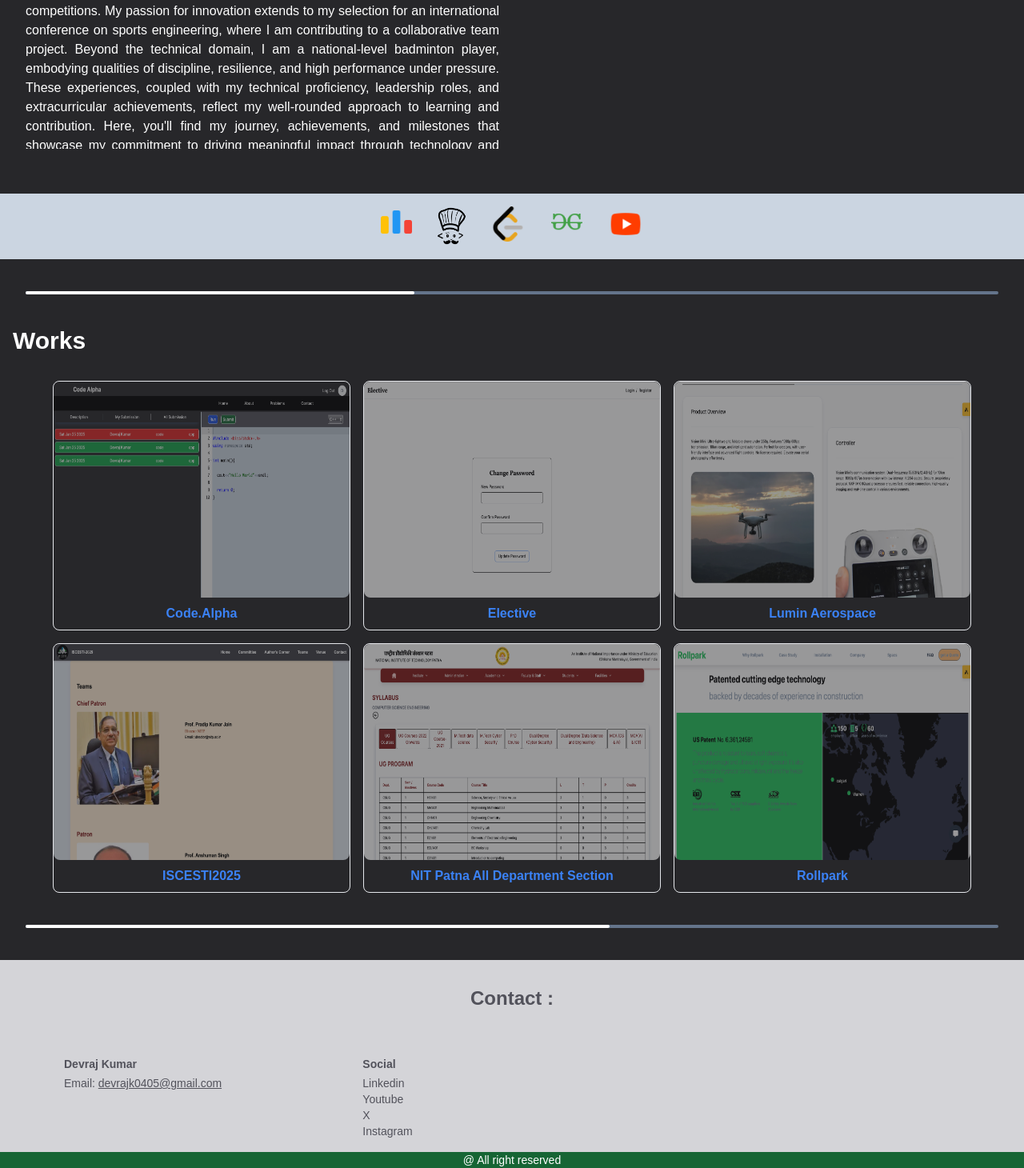
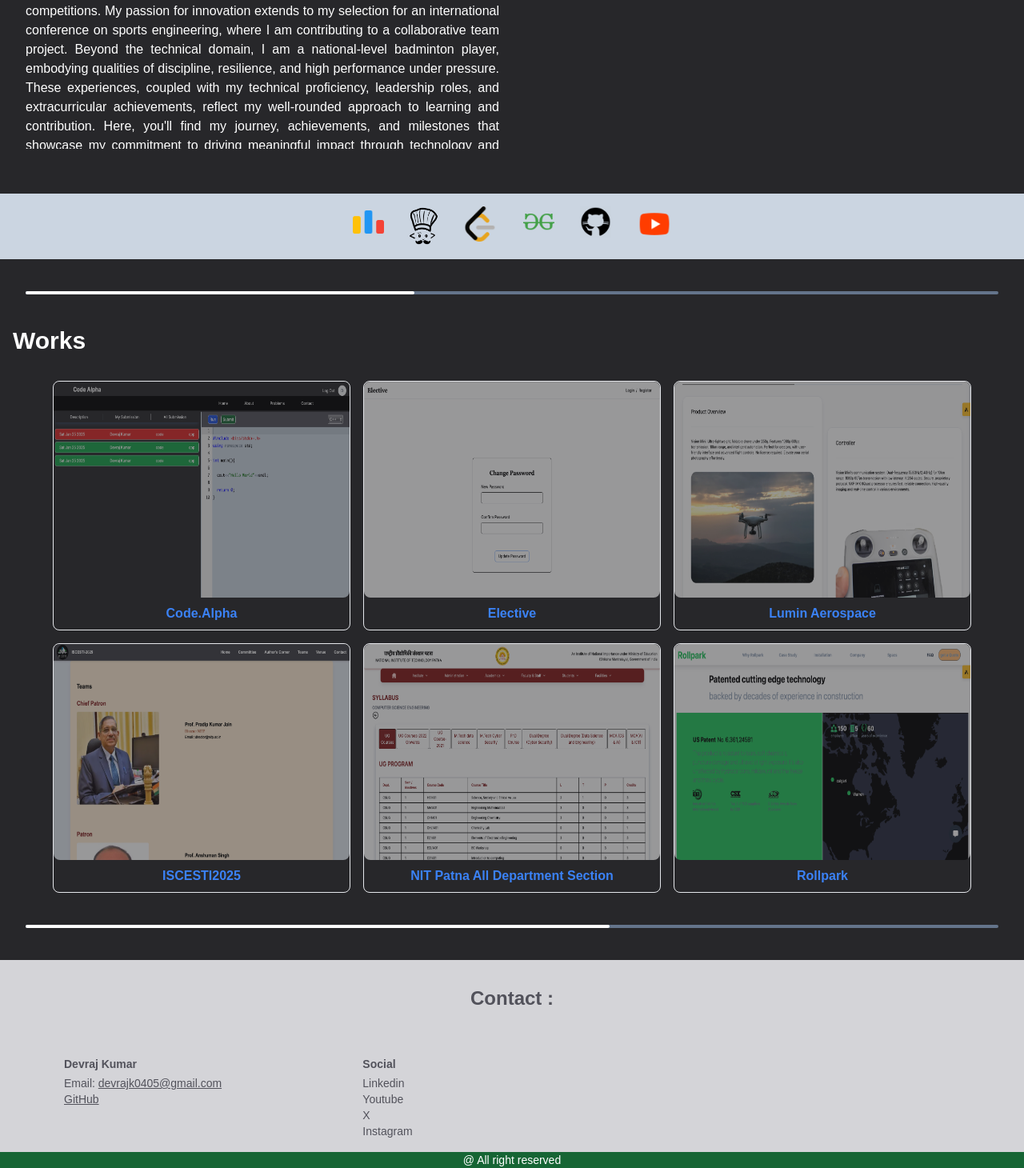
Before and after one commit to devRojha/Portfolio, a Next.js app in the folder frontend/: page / in a window 1280 px wide. Shown: the part 1522-2982 px from the top of the page at 80% size. Built offline with nearby package versions, Linux system fonts and the light colour scheme.

Commit message:
adding github profile

```diff
--- a/frontend/components/CodingProfile.tsx
+++ b/frontend/components/CodingProfile.tsx
@@ -15,9 +15,10 @@ export default function CodingProfile(){
             <div className="" data-aos="fade-up">
                 <div className="flex justify-center space-x-4 max-sm:space-x-2  py-4">
                     <a href="https://codeforces.com/profile/devraj_4" target="blank" data-aos="fade-right"><Image className=" w-[55px] px-2  " src={"/Codeforces.png"} width={1000} height={1000} alt="Loading"/></a>
-                    <a href="https://www.codechef.com/users/dev_r04" target="blank" data-aos="fade-right"><Image className=" w-[50px]  " src={"/codechef.png"} width={1000} height={1000} alt="Loading"/></a>
-                    <a href="https://leetcode.com/u/devraj_04/" target="blank" data-aos="fade"><Image className=" w-[60px] px-2 " src={"/Leetcode.png"} width={1000} height={1000} alt="Loading"/></a>
+                    <a href="https://www.codechef.com/users/dev_r04" target="blank" data-aos="fade-up"><Image className=" w-[50px]  " src={"/codechef.png"} width={1000} height={1000} alt="Loading"/></a>
+                    <a href="https://leetcode.com/u/devraj_04/" target="blank" data-aos="fade-right"><Image className=" w-[60px] px-2 " src={"/Leetcode.png"} width={1000} height={1000} alt="Loading"/></a>
                     <a href="https://www.geeksforgeeks.org/user/devraj_04/" target="blank" data-aos="fade-left"><Image className=" w-[55px] px-2 " src={"/GFG.png"} width={1000} height={1000} alt="Loading"/></a>
+                    <a href="https://github.com/devRojha/" target="blank" data-aos="fade-up"><Image className=" w-[55px] px-2 " src={"/Github.png"} width={1000} height={1000} alt="Loading"/></a>
                     <a href="https://www.youtube.com/@DuckScript" target="blank" data-aos="fade-left"><Image className=" w-[60px] px-2 " src={"/youtube.png"} width={1000} height={1000} alt="Loading"/></a>
                 </div>
             </div>
--- a/frontend/components/Footer.tsx
+++ b/frontend/components/Footer.tsx
@@ -16,7 +16,8 @@ export default function Footer(){
                 <div className="grid grid-cols-3 max-sm:grid-cols-2" data-aos="fade-up">
                     <div className="text-sm  mt-4" data-aos="fade-right">
                         <div className="font-bold mb-1">Devraj Kumar</div>
-                        <div>Email: <a className="underline" href="mailto:devrajk0405@gmail.com">devrajk0405@gmail.com</a></div>
+                        <div>Email: <a className="underline" href="mailto:devrajk0405@gmail.com" target="blank">devrajk0405@gmail.com</a></div>
+                        <div><a className="underline" href="https://github.com/devRojha" target="blank">GitHub</a></div>
                     </div>
                     <div className="flex max-sm:justify-center"data-aos="fade-left">
                         <div className="text-sm  mt-4 ">
```
Also changed, not shown: frontend/public/Github.png (added).
